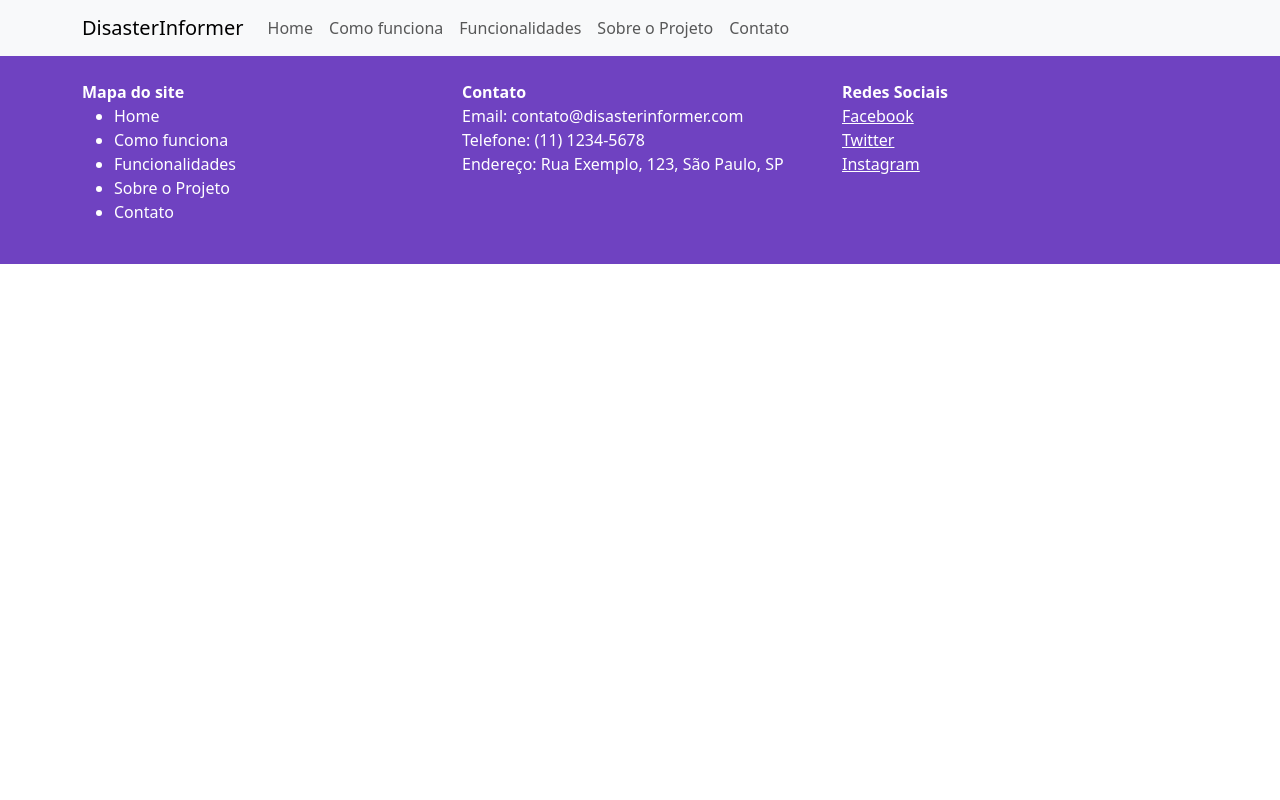
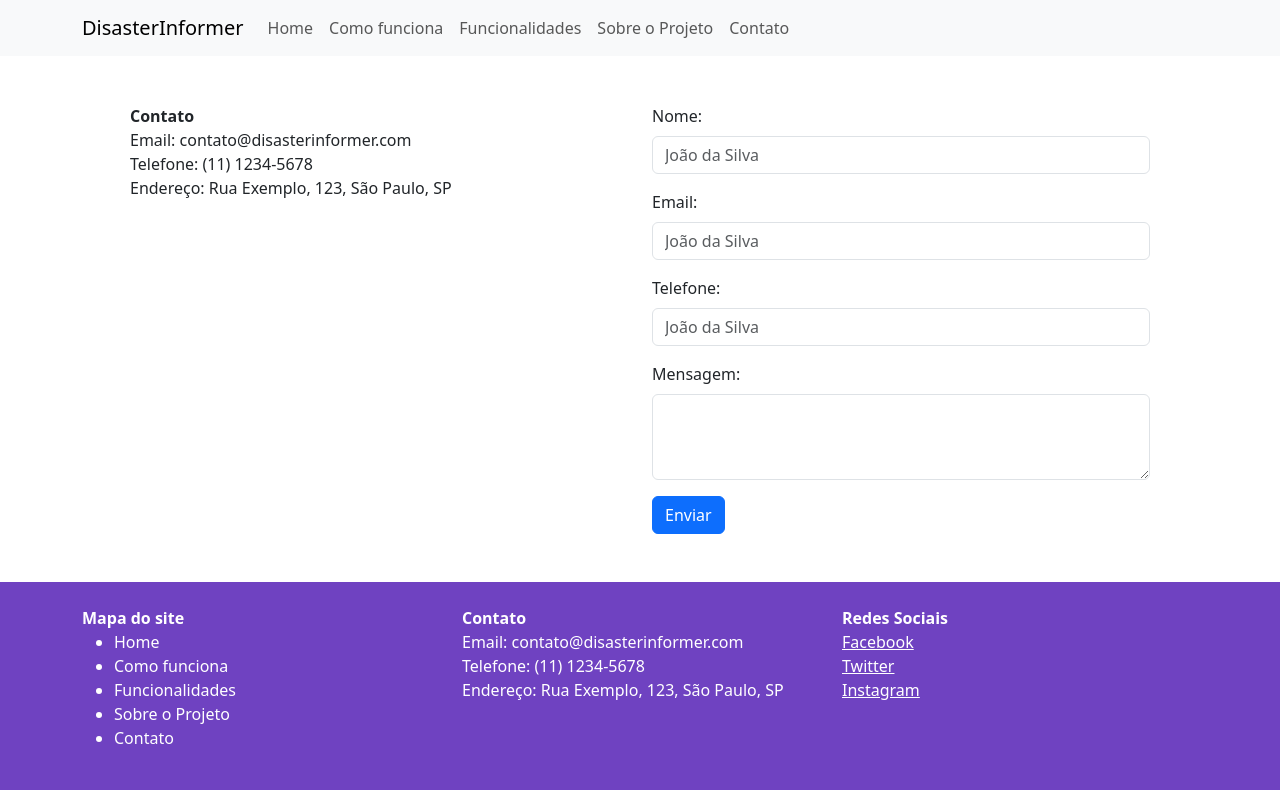
Before and after one commit to GabrielFrohlich/challenge-thm, a React (Vite) app: page /contato in a window 1280 px wide. Built offline with nearby package versions, Linux system fonts and the light colour scheme.

Commit message:
Adição de formulário de contato

```diff
--- a/src/routes/Contato/index.jsx
+++ b/src/routes/Contato/index.jsx
@@ -1,6 +1,36 @@
-function Contato(){
+function Contato() {
     return (
-        <div></div>
+        <div class="container">
+            <div class="row p-5">
+                <div class="col-12 col-md-6">
+                    <b>Contato</b>
+                    <p>
+                        Email: contato@disasterinformer.com<br />
+                        Telefone: (11) 1234-5678<br />
+                        Endereço: Rua Exemplo, 123, São Paulo, SP
+                    </p>
+                </div>
+                <form action="#" class="col-12 col-md-6">
+                    <div class="mb-3">
+                        <label for="name" class="form-label">Nome:</label>
+                        <input type="text" class="form-control" id="name" placeholder="João da Silva" name="name" />
+                    </div>
+                    <div class="mb-3">
+                        <label for="email" class="form-label">Email:</label>
+                        <input type="email" class="form-control" id="email" placeholder="João da Silva" name="email" />
+                    </div>
+                    <div class="mb-3">
+                        <label for="phone" class="form-label">Telefone:</label>
+                        <input type="tel" class="form-control" id="phone" placeholder="João da Silva" name="phone" />
+                    </div>
+                    <div class="mb-3">
+                        <label for="mensagem" class="form-label">Mensagem:</label>
+                        <textarea class="form-control" id="mensagem" rows="3"></textarea>
+                    </div>
+                    <button type="submit" class="btn btn-primary">Enviar</button>
+                </form>
+            </div>
+        </div>
     )
 }
 
```
